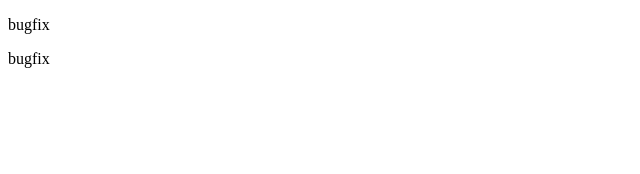
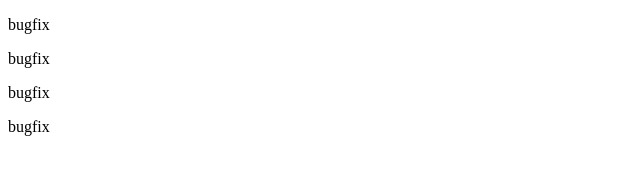
Before and after one commit to toshiki1211/Toshiki1211, a plain HTML site: page htdocs/index.html in a window 1280 px wide. Shown: the whole page, without its empty margins (0-640 px from the left). Drawn offline with Linux system fonts and the light colour scheme.

Commit message:
あああああああああああああああああああああああああああああああああああああああああああああああああああああああああああああああああああああああいうえお

```diff
--- a/htdocs/index.html
+++ b/htdocs/index.html
@@ -7,5 +7,8 @@
 <body>
 	<p>bugfix</p>
 	<p>bugfix</p>
+
+	<p>bugfix</p>
+	<p>bugfix</p>
 </body>
 </html>
```
